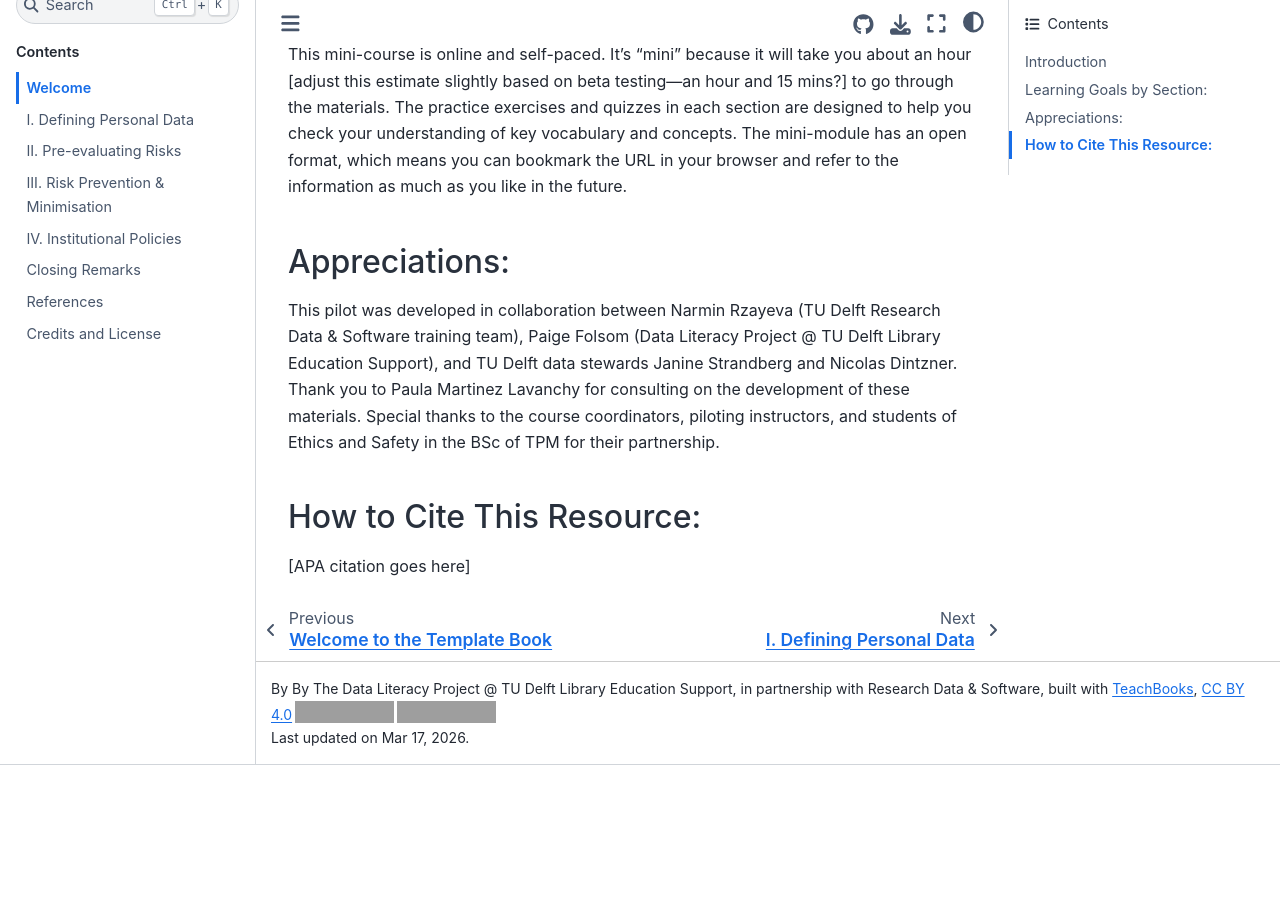
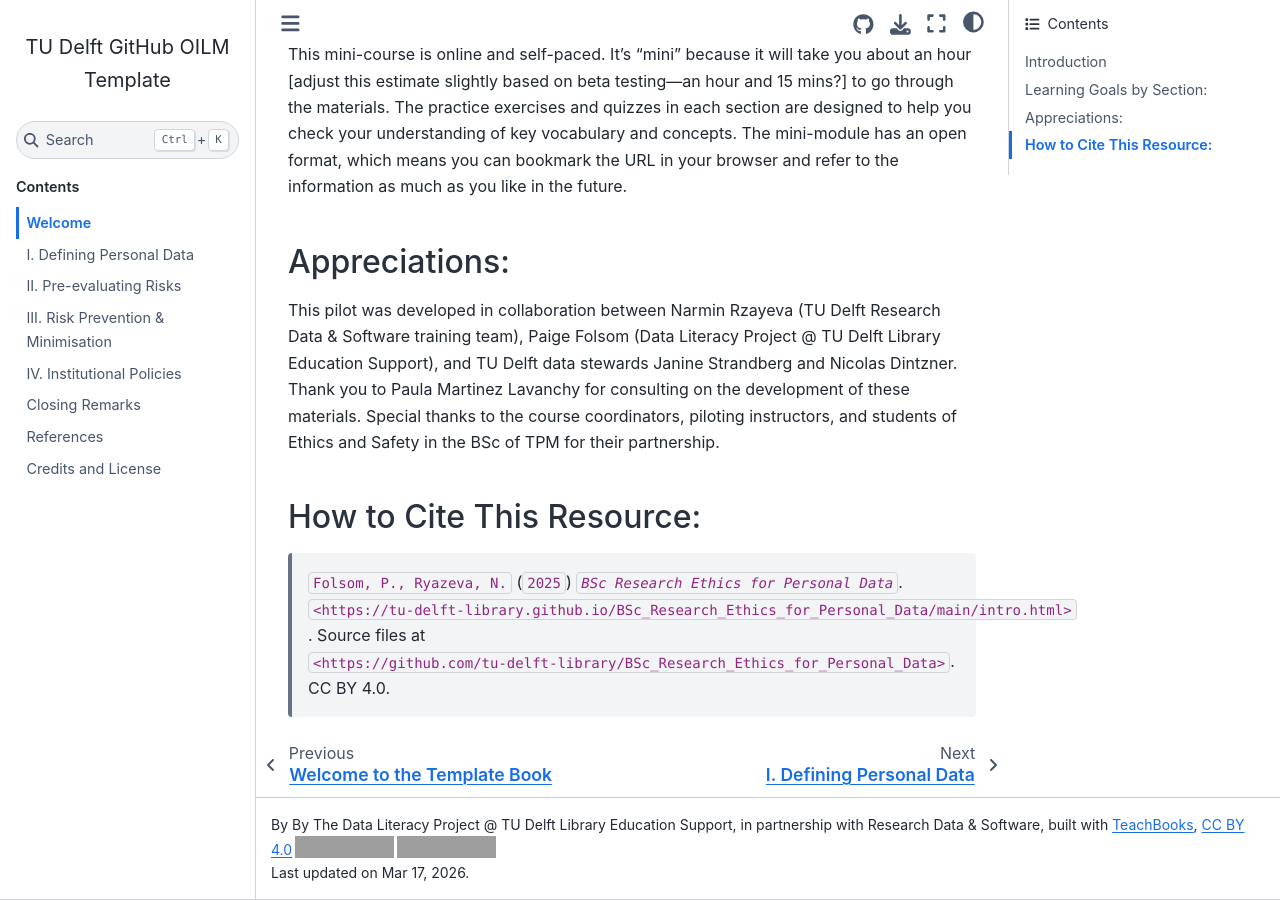
Before and after one commit to tu-delft-library/BSc_Research_Ethics_for_Personal_Data, a Jupyter Book: the page built from book/home.md, in a window 1280 px wide and 900 px high, scrolled down 1118 px. Built offline with Jupyter Book 1.0.4 settings and Sphinx 7.4.7 and the Sphinx Book theme 1.1.4, drawn with Linux system fonts in a browser that asks for light colours; comment, search, counter and statistics services are not loaded; before the commit the page ends 1883 px from its top, so only the background shows below that; grey boxes are pictures that could not be loaded.

Commit message:
how to cite this resource

```diff
--- a/book/home.md
+++ b/book/home.md
@@ -32,5 +32,4 @@ This pilot was developed in collaboration between Narmin Rzayeva (TU Delft Resea
 
 
 ## How to Cite This Resource:
-
-[APA citation goes here]
+> `Folsom, P., Ryazeva, N.` (`2025`) _`BSc Research Ethics for Personal Data`_. `<https://tu-delft-library.github.io/BSc_Research_Ethics_for_Personal_Data/main/intro.html>`. Source files at `<https://github.com/tu-delft-library/BSc_Research_Ethics_for_Personal_Data>`. CC BY 4.0.
```
